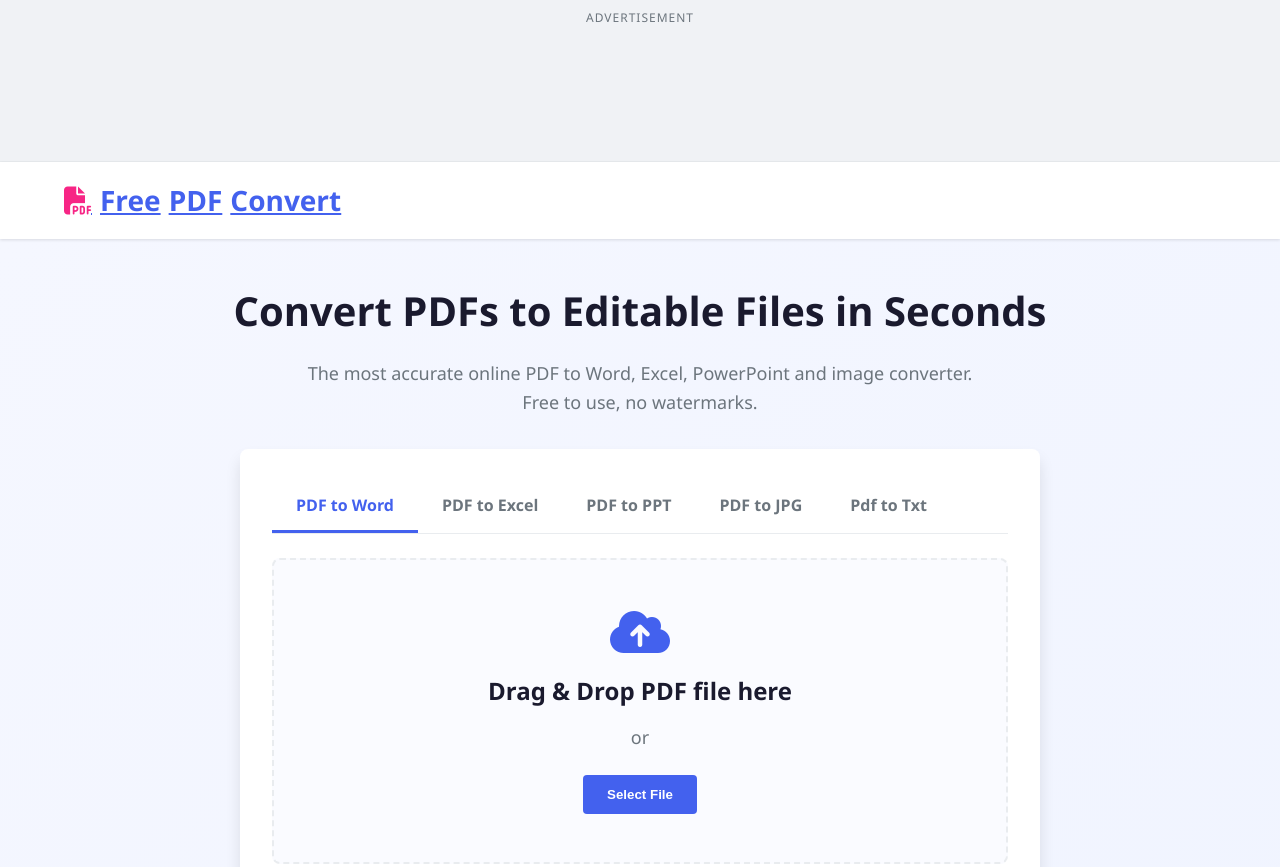
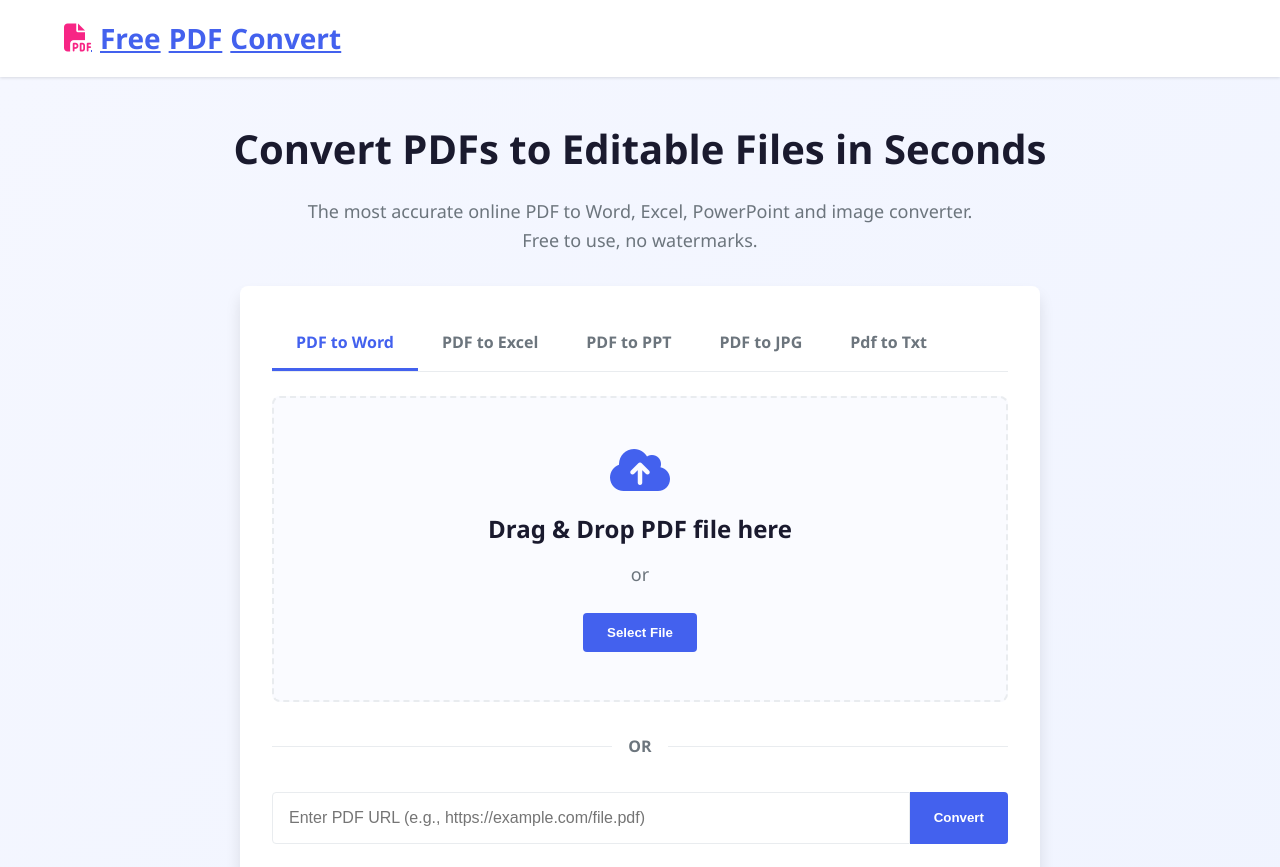
Before and after one commit to convertor-ai/pdf, a plain HTML site: page index.html in a window 1280 px wide. Shown: the top 867 px of the page. Drawn offline with Linux system fonts and the light colour scheme.

Commit message:
index.html

```diff
--- a/index.html
+++ b/index.html
@@ -694,25 +694,6 @@
     </style>
 </head>
 <body>
-    <!-- Top Banner Ad -->
-    <div class="top-banner-ad">
-        <div class="container">
-            <div class="ad-label">Advertisement</div>
-            <div class="ad-container">
-                <!-- AdSense Ad Unit 1 -->
-                <ins class="adsbygoogle adslot adslot-1"
-                     style="display:block"
-                     data-ad-client="ca-pub-YOUR_ADSENSE_ID"
-                     data-ad-slot="YOUR_AD_SLOT_ID_1"
-                     data-ad-format="auto"
-                     data-full-width-responsive="true"></ins>
-                <script>
-                    (adsbygoogle = window.adsbygoogle || []).push({});
-                </script>
-            </div>
-        </div>
-    </div>
-
     <!-- Header -->
     <header>
         <div class="container">
```
